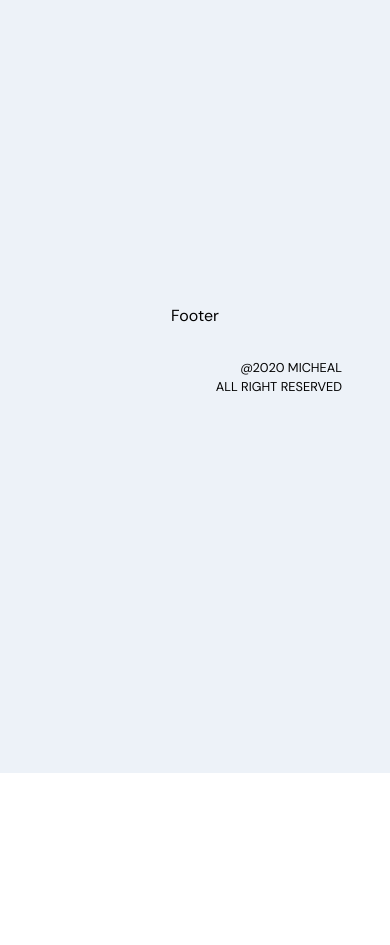
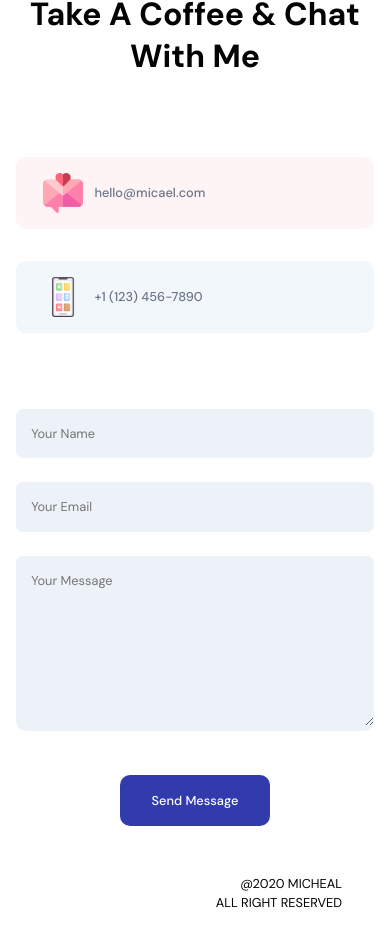
Before and after one commit to mohammadali-amd/portofilo, a React (Create React App) app: page / in a window 390 px wide. Shown: the part 6218-7163 px from the top of the page. Before the commit the page ends 6991 px from the top, so only its background shows below. Built offline with nearby package versions, Linux system fonts and the light colour scheme.

Commit message:
Contact container

```diff
--- a/src/container/About/About.jsx
+++ b/src/container/About/About.jsx
@@ -1,7 +1,7 @@
 import React, { useState, useEffect } from 'react';
 import { motion } from 'framer-motion';
 
-import { AppWrap } from '../../wrapper'
+import { AppWrap, MotionWrap } from '../../wrapper';
 import { images } from '../../constants'
 import './About.scss'
 import { urlFor, client } from '../client';
@@ -45,4 +45,8 @@
   )
 }
 
-export default AppWrap(About , 'about');
+export default AppWrap(
+  MotionWrap(About, 'app__about'),
+  'about',
+  'app__whitebg',
+);
--- a/src/container/Footer/Footer.jsx
+++ b/src/container/Footer/Footer.jsx
@@ -1,12 +1,86 @@
-import React from 'react'
+import React, { useState } from 'react';
 
-import { AppWrap } from '../../wrapper'
-import './Footer.scss'
+import { images } from '../../constants';
+import { AppWrap, MotionWrap } from '../../wrapper';
+// import { client } from '../../client';
+import './Footer.scss';
 
 const Footer = () => {
+  const [formData, setFormData] = useState({ name: '', email: '', message: '' });
+  const [isFormSubmitted, setIsFormSubmitted] = useState(false);
+  const [loading, setLoading] = useState(false);
+
+  const { username, email, message } = formData;
+
+  const handleChangeInput = (e) => {
+    const { name, value } = e.target;
+    setFormData({ ...formData, [name]: value });
+  };
+
+  const handleSubmit = () => {
+    setLoading(true);
+
+  //   const contact = {
+  //     _type: 'contact',
+  //     name: formData.username,
+  //     email: formData.email,
+  //     message: formData.message,
+  //   };
+
+  //   client.create(contact)
+  //     .then(() => {
+  //       setLoading(false);
+  //       setIsFormSubmitted(true);
+  //     })
+  //     .catch((err) => console.log(err));
+  };
+
   return (
-    <div>Footer</div>
-  )
-}
+    <>
+      <h2 className="head-text">Take a coffee & chat with me</h2>
 
-export default AppWrap(Footer, 'contact')
+      <div className="app__footer-cards">
+        <div className="app__footer-card ">
+          <img src={images.email} alt="email" />
+          <a href="mailto:hello@micael.com" className="p-text">hello@micael.com</a>
+        </div>
+        <div className="app__footer-card">
+          <img src={images.mobile} alt="phone" />
+          <a href="tel:+1 (123) 456-7890" className="p-text">+1 (123) 456-7890</a>
+        </div>
+      </div>
+      {!isFormSubmitted ? (
+        <div className="app__footer-form app__flex">
+          <div className="app__flex">
+            <input className="p-text" type="text" placeholder="Your Name" name="username" value={username} onChange={handleChangeInput} />
+          </div>
+          <div className="app__flex">
+            <input className="p-text" type="email" placeholder="Your Email" name="email" value={email} onChange={handleChangeInput} />
+          </div>
+          <div>
+            <textarea
+              className="p-text"
+              placeholder="Your Message"
+              value={message}
+              name="message"
+              onChange={handleChangeInput}
+            />
+          </div>
+          <button type="button" className="p-text" onClick={handleSubmit}>{!loading ? 'Send Message' : 'Sending...'}</button>
+        </div>
+      ) : (
+        <div>
+          <h3 className="head-text">
+            Thank you for getting in touch!
+          </h3>
+        </div>
+      )}
+    </>
+  );
+};
+
+export default AppWrap(
+  MotionWrap(Footer, 'app__footer'),
+  'contact',
+  'app__whitebg',
+);
--- a/src/container/Footer/Footer.scss
+++ b/src/container/Footer/Footer.scss
@@ -0,0 +1,130 @@
+.app__footer {
+    flex: 1;
+    width: 100%;
+    flex-direction: column;
+
+    @media screen and (max-width: 768px) {
+      flex-direction: column;
+    }
+  }
+
+  .app__footer-cards {
+    width: 60%;
+    display: flex;
+    justify-content: space-evenly;
+    align-items: center;
+    flex-wrap: wrap;
+    margin: 4em 2rem 2rem;
+
+    .app__footer-card {
+      min-width: 290px;
+      display: flex;
+      flex-direction: row;
+      justify-content: flex-start;
+      align-items: center;
+
+      margin: 1rem 0;
+      padding: 1rem;
+      border-radius: 10px;
+      cursor: pointer;
+      background-color: #fef4f5;
+
+      transition: all 0.3s ease-in-out;
+
+      img {
+        width: 40px;
+        height: 40px;
+        margin: 0 0.7rem;
+      }
+
+      p {
+        font-weight: 500;
+      }
+      a {
+        text-decoration: none;
+        font-weight: 500;
+      }
+      &:hover {
+        box-shadow: 0 0 25px #fef4f5;
+      }
+
+      @media screen and (max-width: 450px) {
+        width: 100%;
+      }
+    }
+
+    @media screen and (max-width: 768px) {
+      width: 100%;
+    }
+  }
+
+  .app__footer-cards .app__footer-card:last-child {
+    background-color: #f2f7fb;
+  }
+
+  .app__footer-cards .app__footer-card:last-child:hover {
+    box-shadow: 0 0 25px #f2f7fb;
+  }
+
+  .app__footer-form {
+    width: 60%;
+    flex-direction: column;
+    margin: 1rem 2rem;
+
+    div {
+      width: 100%;
+
+      margin: 0.75rem 0;
+      border-radius: 10px;
+      cursor: pointer;
+      background-color: var(--primary-color);
+
+      transition: all 0.3s ease-in-out;
+
+      input,
+      textarea {
+        width: 100%;
+        padding: 0.95rem;
+        border: none;
+        border-radius: 7px;
+        background-color: var(--primary-color);
+
+        font-family: var(--font-base);
+        color: var(--secondary-color);
+        outline: none;
+      }
+
+      textarea {
+        height: 170px;
+      }
+
+      &:hover {
+        box-shadow: 0 0 25px var(--primary-color);
+      }
+    }
+
+    button {
+      padding: 1rem 2rem;
+      border-radius: 10px;
+      border: none;
+      background-color: var(--secondary-color);
+
+      font-weight: 500;
+      color: var(--white-color);
+      outline: none;
+      margin: 2rem 0 0 0;
+      font-family: var(--font-base);
+
+      transition: cubic-bezier(0.55, 0.085, 0.68, 0.53);
+      cursor: pointer;
+
+      &:hover {
+        background-color: #2430af;
+      }
+    }
+
+    @media screen and (max-width: 768px) {
+      width: 100%;
+      margin: 1rem 0;
+    }
+  }
```
